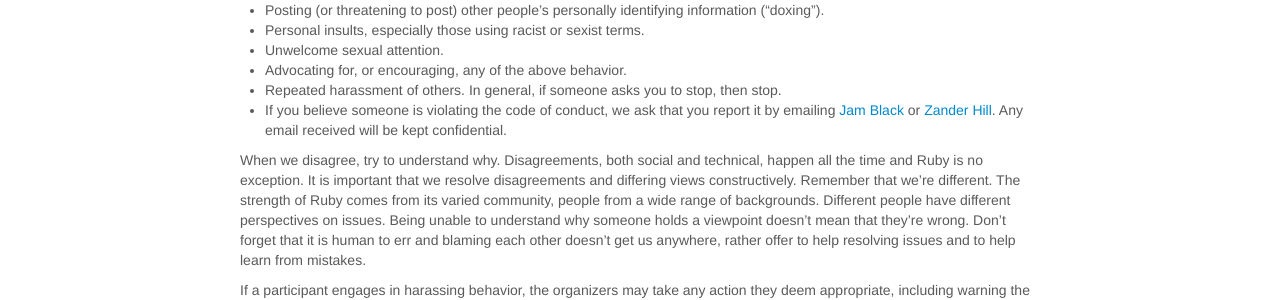
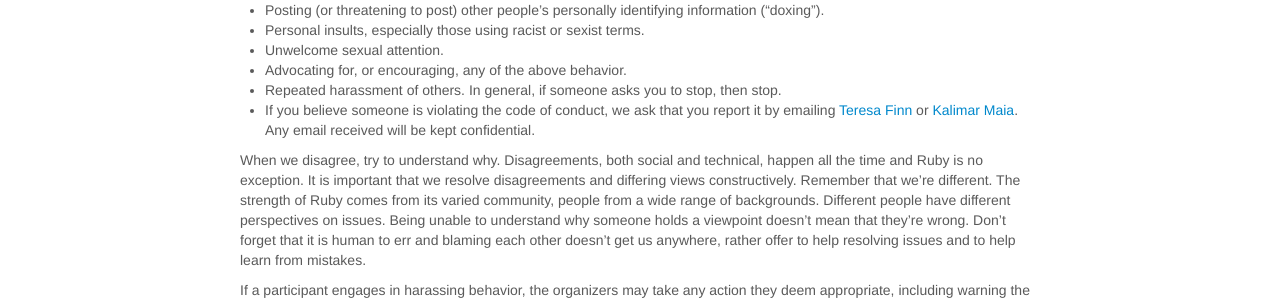
Before and after one commit to rubyforgood/rubyforgood.org--old, a Jekyll site: the page built from coc.md, in a window 1280 px wide and 1200 px high. Shown: the part 700-1000 px from the top of the window. Built offline with Jekyll 4.4.1, drawn with Linux system fonts in a browser that asks for light colours.

Commit message:
Make Teresa and Kalimar the Point of Contact
I am pretty sure that @teresafinn and @kalimar are the most approachable
folks I know. Also I know they will both be attending, so make them the
point of contact for the COC.

```diff
--- a/coc.md
+++ b/coc.md
@@ -26,7 +26,7 @@ Be careful in the words that you choose. We are a community of professionals, an
 - Unwelcome sexual attention.
 - Advocating for, or encouraging, any of the above behavior.
 - Repeated harassment of others. In general, if someone asks you to stop, then stop.
-- If you believe someone is violating the code of conduct, we ask that you report it by emailing [Jam Black](mailto:jam@rubyforgood.com) or [Zander Hill](mailto:zander@rubyforgood.com). Any email received will be kept confidential.
+- If you believe someone is violating the code of conduct, we ask that you report it by emailing [Teresa Finn](mailto:teresa@rubyforgood.com) or [Kalimar Maia](mailto:kalimar@rubyforgood.com). Any email received will be kept confidential.
 
 When we disagree, try to understand why. Disagreements, both social and technical, happen all the time and Ruby is no exception. It is important that we resolve disagreements and differing views constructively. Remember that we're different. The strength of Ruby comes from its varied community, people from a wide range of backgrounds. Different people have different perspectives on issues. Being unable to understand why someone holds a viewpoint doesn't mean that they're wrong. Don't forget that it is human to err and blaming each other doesn't get us anywhere, rather offer to help resolving issues and to help learn from mistakes.
 
```
